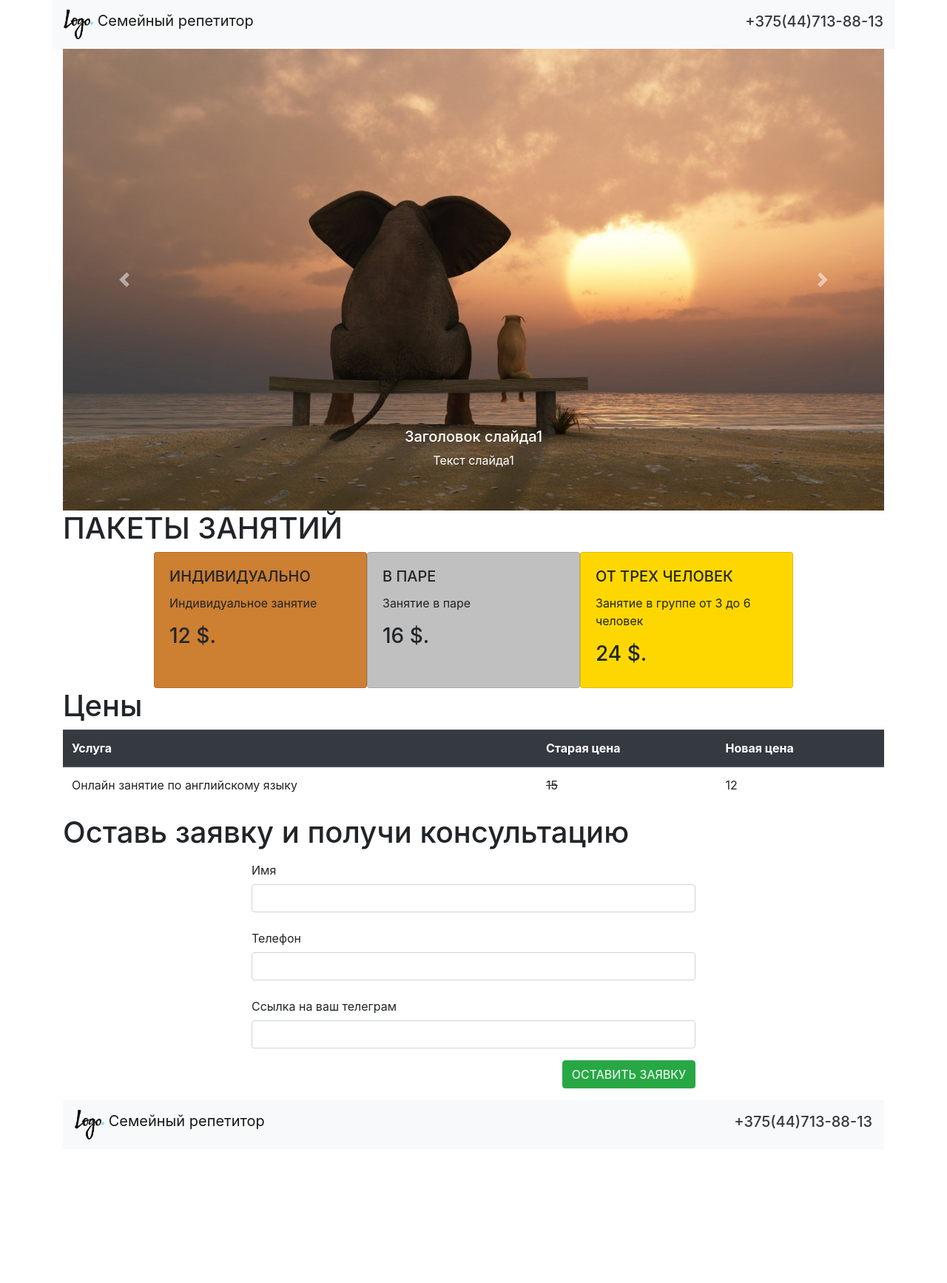
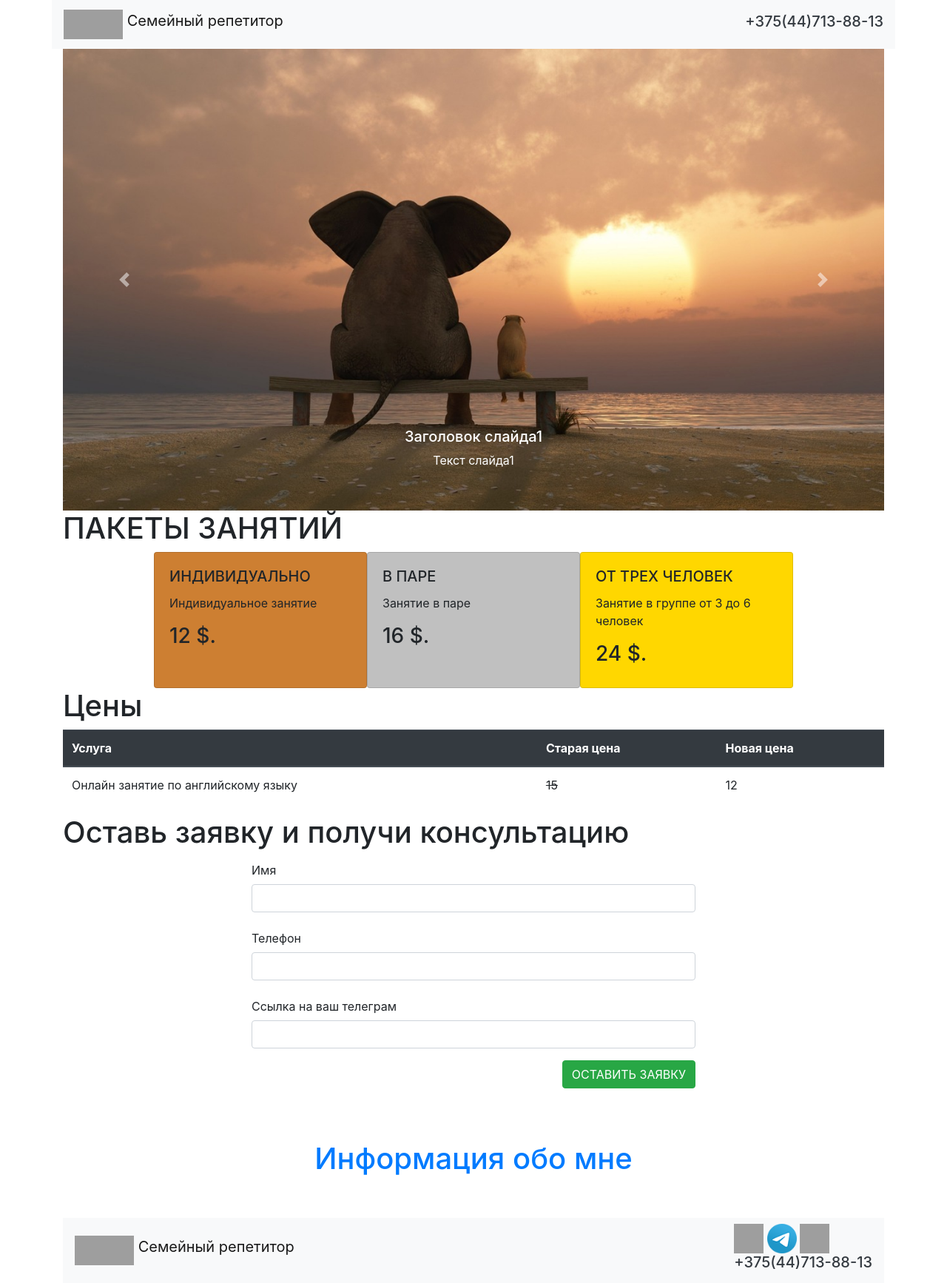
Before and after one commit to Malkaris/my_cv_lendos, a Django app: page / in a window 1280 px wide. Shown: the whole page at 74% size. Before the commit the page ends 1553 px from the top, so only its background shows below. Run offline with Django 4.2, Linux system fonts and the light colour scheme; data comes from the database, SQL or seed files in the repository; grey boxes are pictures that could not be loaded.

Commit message:
add about page and links

```diff
--- a/malkariscv/crm/admin.py
+++ b/malkariscv/crm/admin.py
@@ -20,6 +20,7 @@ class OrderAdm(admin.ModelAdmin):
     readonly_fields = ('id', 'order_dt')
     #поле класса коммент
     inlines = [Comment,]
+
 admin.site.register(Order, OrderAdm)
 admin.site.register(StatusCrm)
 admin.site.register(CommentCrm)
--- a/malkariscv/crm/views.py
+++ b/malkariscv/crm/views.py
@@ -37,3 +37,7 @@ def thanks_page(request):
                                                  'telegram_id': telegram_id})
     else:
         return render(request, './thanks.html')
+
+
+def about(request):
+    return render(request, './about.html')
--- a/malkariscv/malkariscv/urls.py
+++ b/malkariscv/malkariscv/urls.py
@@ -22,5 +22,6 @@ from crm import views
 urlpatterns = [
     path('admin/', admin.site.urls),
     path('', views.first_page),
-    path('thanks/', views.thanks_page, name='thanks_page')
+    path('thanks/', views.thanks_page, name='thanks_page'),
+    path('about/', views.about, name='about')
 ] + static(settings.MEDIA_URL, document_root=settings.MEDIA_ROOT)
--- a/malkariscv/templates/base.html
+++ b/malkariscv/templates/base.html
@@ -10,12 +10,12 @@
     <!-- Bootstrap CSS -->
     <link rel="stylesheet" href="https://cdn.jsdelivr.net/npm/bootstrap@4.5.3/dist/css/bootstrap.min.css" integrity="sha384-TX8t27EcRE3e/ihU7zmQxVncDAy5uIKz4rEkgIXeMed4M0jlfIDPvg6uqKI2xXr2" crossorigin="anonymous">
 
-    <title>Семеный репетитор Алина</title>
+    <title>AVE</title>
   </head>
   <body>
 	<nav class="navbar navbar-light bg-light container">
 	  <a class="navbar-brand logo-top" href="#">
-	    <img src="{% static './img/Logo.png' %}" width="40" height="40" class="d-inline-block align-top" alt="" loading="lazy">
+	    <img src="{% static './img/Logo-beta.png' %}" width="80" height="40" class="d-inline-block align-top" alt="" loading="lazy">
 	    Семейный репетитор
 	  </a>
 	  <div class="contact-top">
@@ -34,16 +34,26 @@
 
 {% endblock %}
 
+{% block about %}
+
+{% endblock %}
     	<footer>
   		<div class="container">
   			<nav class="navbar navbar-light bg-light container">
 			    <a class="navbar-brand logo-top" href="#">
-			    	<img src="{% static './img/Logo.png' %}" width="40" height="40" class="d-inline-block align-top" alt="" loading="lazy">
+			    	<img src="{% static './img/Logo-beta.png' %}" width="80" height="40" class="d-inline-block align-top" alt="" loading="lazy">
 			    	Семейный репетитор
 			    </a>
 	  			<div class="contact-top">
-	                <a class="whatsapp-number" href="https://web.whatsapp.com/"></a>
-	                <a class="telegram-number" href="https://t.me/"></a>
+	                <a class="facebook-number" href="https://facebook.com/">
+						<img src="{% static './img/facebook.png' %}" width="40" height="40" class="d-inline-block align-top" alt="" loading="lazy">
+					</a>
+	                <a class="telegram-number" href="https://t.me/">
+						<img src="{% static './img/tg-image-color.png' %}" width="40" height="40" class="d-inline-block align-top" alt="" loading="lazy">
+					</a>
+					<a class="skype" href="https://skype.com">
+						<img src="{% static './img/skype.png' %}" width="40" height="40" class="d-inline-block align-top" alt="" loading="lazy">
+					</a>
 	              	<a class="phone-number text-dark" href="tel:+375447138813">
 	              	<h5>+375(44)713-88-13</h5></a>
       			</div>
--- a/malkariscv/templates/index.html
+++ b/malkariscv/templates/index.html
@@ -38,5 +38,9 @@
 			</div>
   		</div>
   	</section>
-
+<div class="container">
+  			<CENTER style = 'margin-top: 5%; margin-bottom: 5%;'>
+				<h1><a href="about ">Информация обо мне</a></h1>
+			</CENTER>
+  		</div>
 {% endblock %}
```
Also changed, not shown: malkariscv/templates/thanks.html (+8 -2 lines), malkariscv/db.sqlite3.
